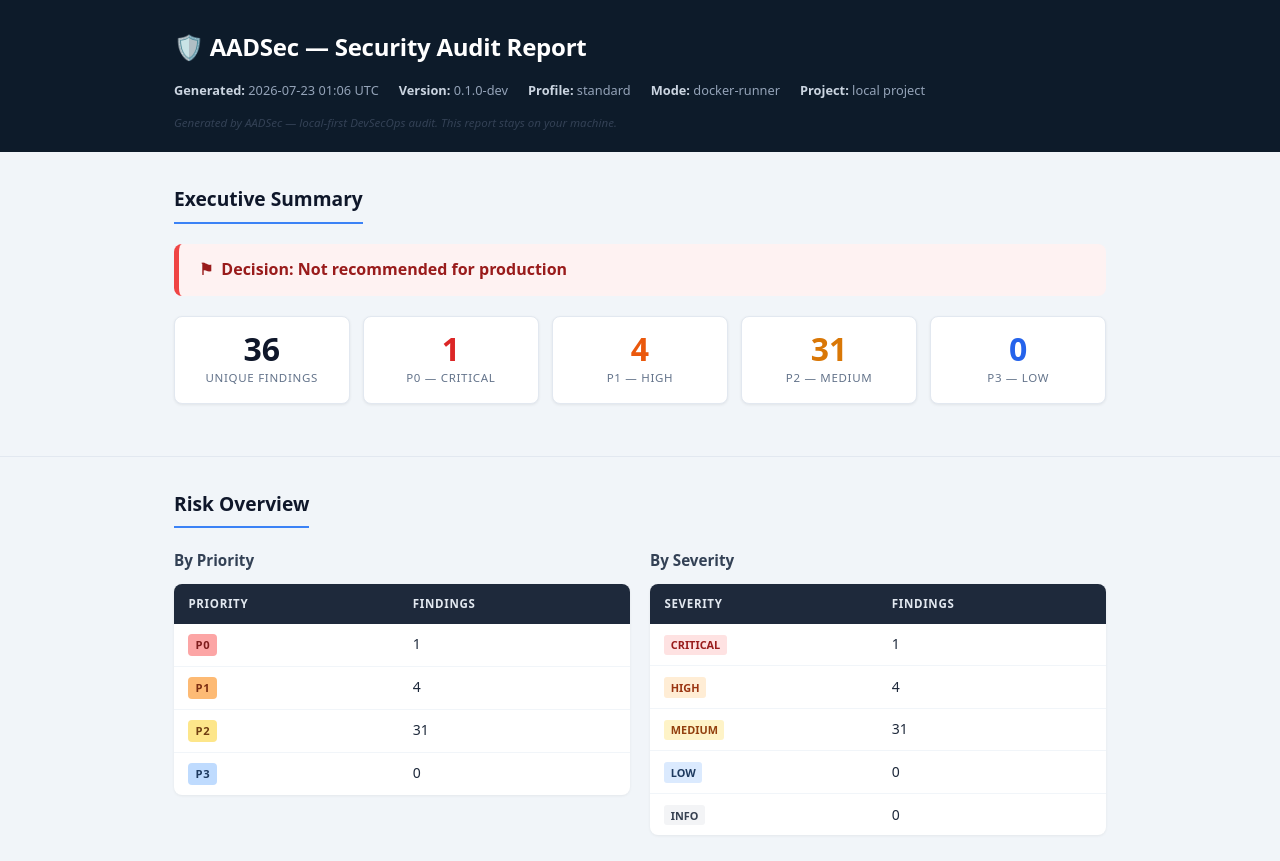
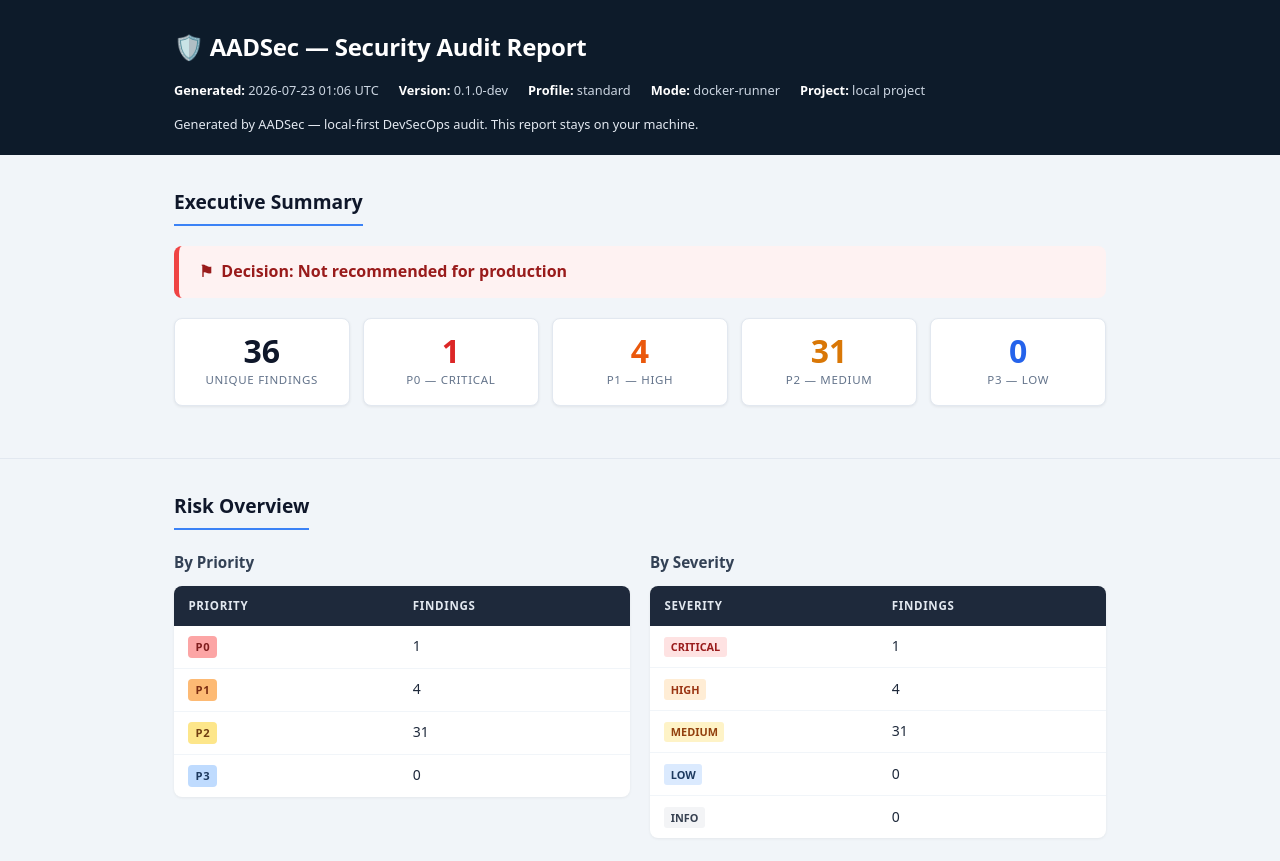
Before and after one commit to aadieng100/aadsec-public, a plain HTML site: page examples/report-demo.html in a window 1280 px wide. Shown: the top 861 px of the page. Drawn offline with Linux system fonts and the light colour scheme.

Commit message:
docs: fix broken release links, bump tool notices, improve demo report contrast, and document uninstall

```diff
--- a/examples/report-demo.html
+++ b/examples/report-demo.html
@@ -19,9 +19,9 @@
 
 .site-header{background:#0d1b2a;color:#e2e8f0;padding:1.75rem 0 1.25rem}
 .site-header h1{font-size:1.5rem;font-weight:800;color:#fff;margin-bottom:0.85rem;letter-spacing:-0.01em}
-.header-meta{display:flex;flex-wrap:wrap;gap:0.5rem 1.25rem;font-size:0.8rem;color:#94a3b8}
-.header-meta b{color:#cbd5e1}
-.watermark{margin-top:0.85rem;font-size:0.72rem;color:#334155;font-style:italic}
+.header-meta{display:flex;flex-wrap:wrap;gap:0.5rem 1.25rem;font-size:0.8rem;color:#cbd5e1}
+.header-meta b{color:#ffffff}
+.watermark{margin-top:0.85rem;font-size:0.8rem;color:#e2e8f0;font-style:normal}
 
 
 .decision-banner{padding:0.85rem 1.25rem;border-radius:8px;margin-bottom:1.25rem;font-weight:600;font-size:1rem;border-left:5px solid;display:flex;align-items:center;gap:0.5rem}
@@ -96,7 +96,7 @@
 @media(max-width:640px){.two-col{grid-template-columns:1fr}}
 
 
-.site-footer{background:#0d1b2a;color:#cbd5e1;padding:1.25rem 0;margin-top:2rem;font-size:0.8rem;text-align:center;line-height:1.8}
+.site-footer{background:#0d1b2a;color:#e2e8f0;padding:1.5rem 0;margin-top:2rem;font-size:0.8rem;text-align:center;line-height:1.8;border-top:1px solid #1e293b}
 .site-footer a{color:#60a5fa;text-decoration:underline}
 
 
```
Also changed, not shown: 4 other files.
